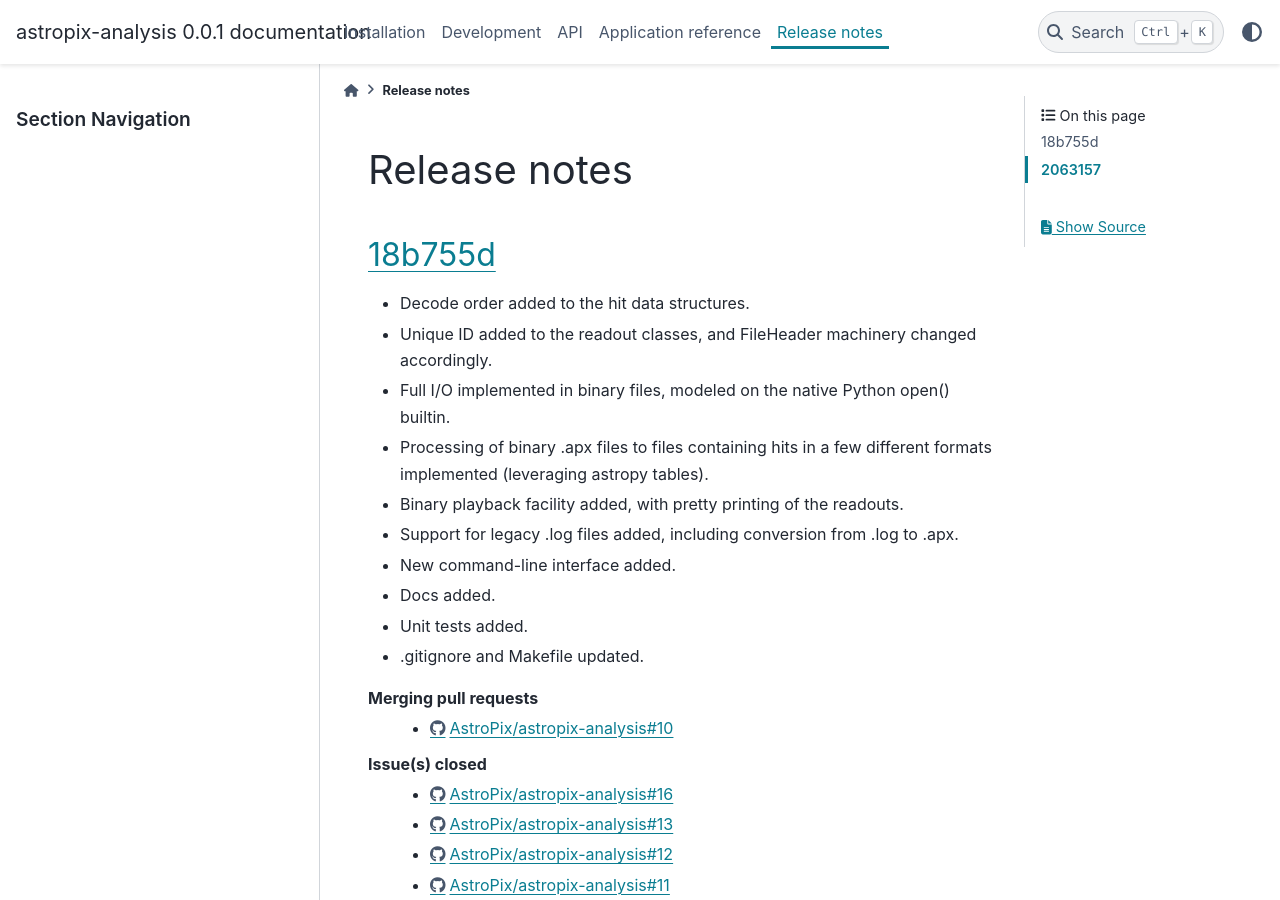
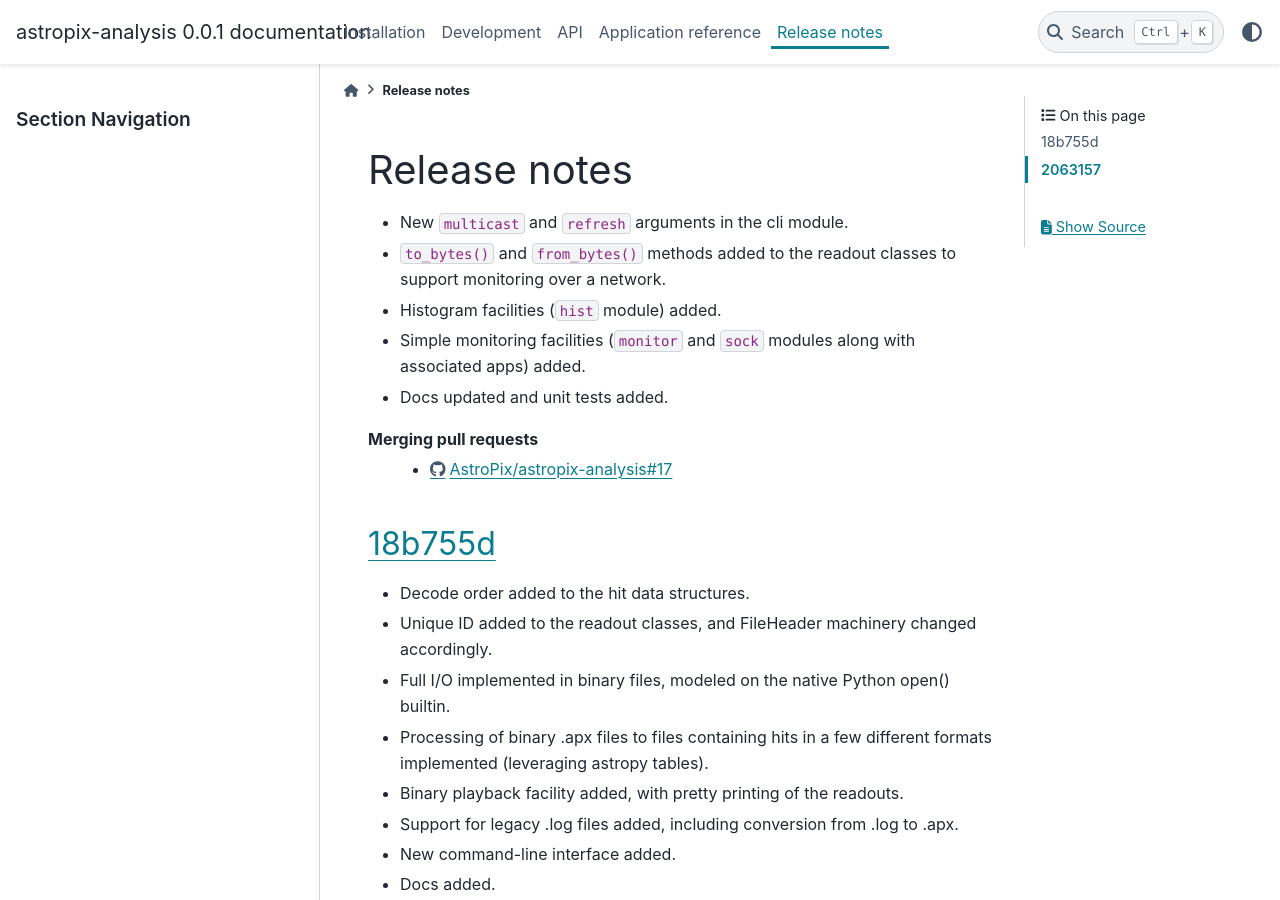
Before and after one commit to AstroPix/astropix-analysis, a Sphinx documentation site: the page built from docs/release_notes.rst, in a window 1280 px wide and 900 px high. Built offline with Sphinx 7.4.7 and the PyData theme 0.15.4, drawn with Linux system fonts in a browser that asks for light colours; formulas are drawn with MathJax 3.

Commit message:
Updated release notes.

```diff
--- a/docs/release_notes.rst
+++ b/docs/release_notes.rst
@@ -2,6 +2,17 @@
 
 Release notes
 =============
+
+
+* New ``multicast`` and ``refresh`` arguments in the cli module.
+* ``to_bytes()`` and ``from_bytes()`` methods added to the readout classes
+  to support monitoring over a network.
+* Histogram facilities (``hist`` module) added.
+* Simple monitoring facilities (``monitor`` and ``sock`` modules along with
+  associated apps) added.
+* Docs updated and unit tests added.
+Merging pull requests
+  * https://github.com/AstroPix/astropix-analysis/pull/17
 
 
 `18b755d <https://github.com/AstroPix/astropix-analysis/tree/18b755d>`_
```
